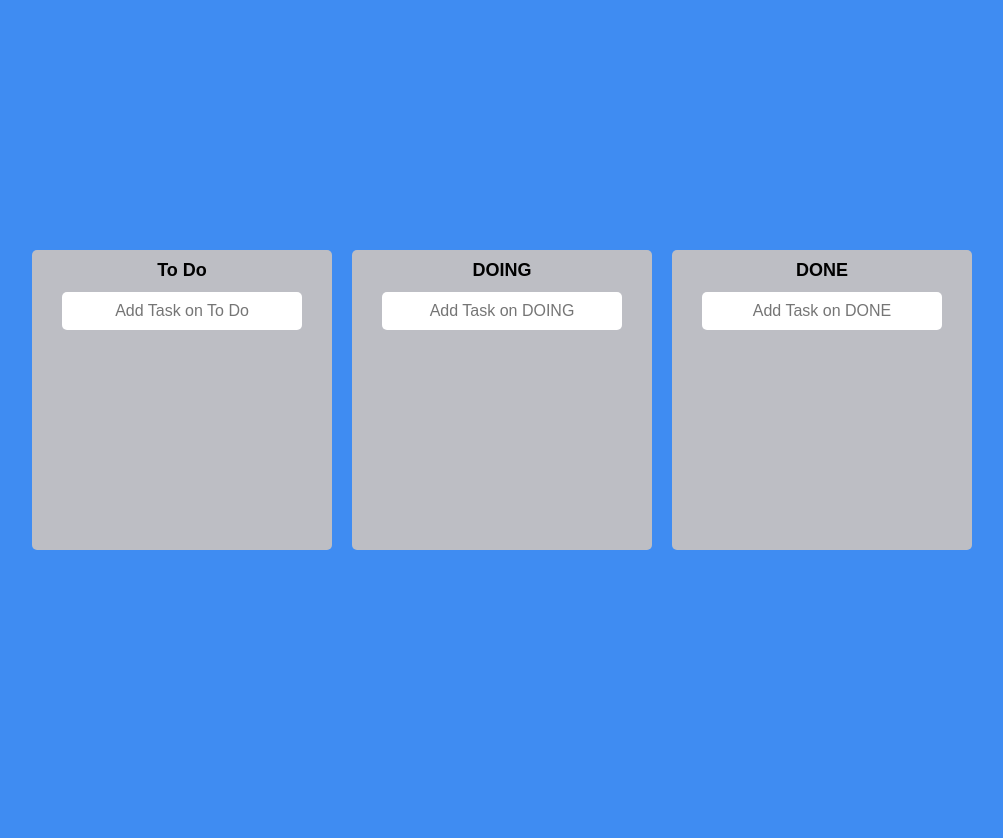
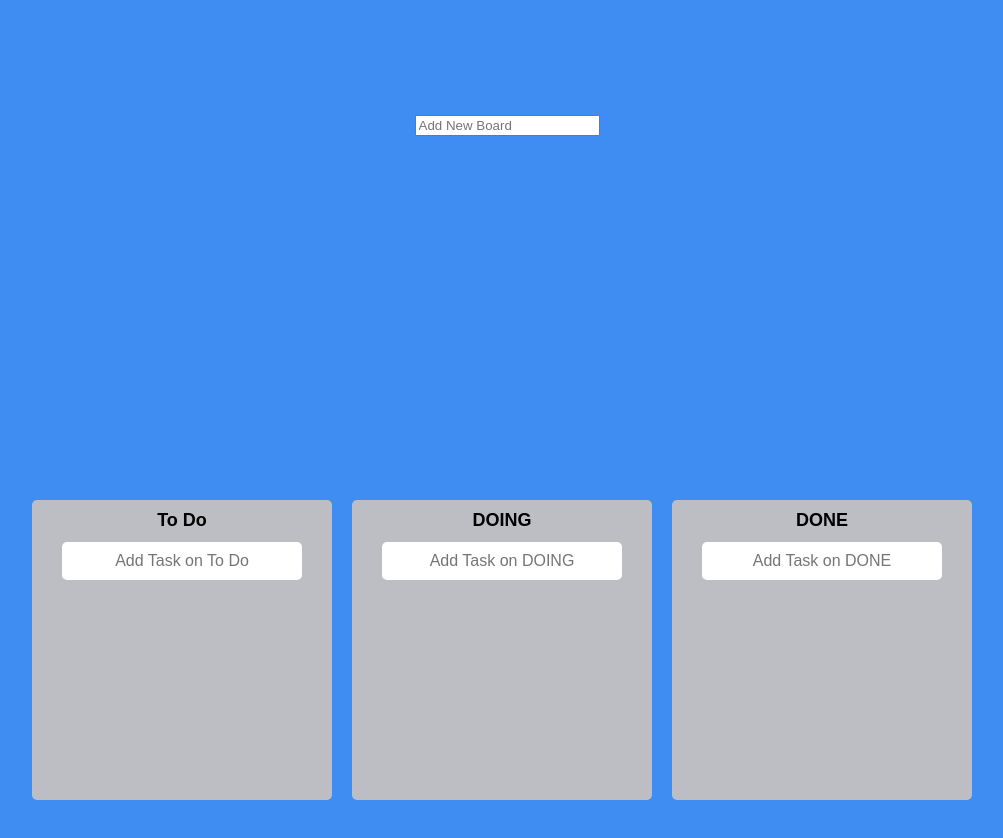
Before and after one commit to HA-SEUNG-JEONG/React-Trello, a React (Create React App) app: page / in a window 1280 px wide. Shown: the top 838 px of the page, without its empty margins (133-1136 px from the left). Before the commit the page ends 800 px from the top, so only its background shows below. Built offline with nearby package versions, Linux system fonts and the light colour scheme.

Commit message:
Saving localStorage,Loading From localStorage, Adding Board

```diff
--- a/src/App.tsx
+++ b/src/App.tsx
@@ -3,6 +3,7 @@ import { useRecoilState } from "recoil";
 import styled from "styled-components";
 import { toDoState, IToDoStateProps } from "./atoms";
 import Board from "./Components/Board";
+import { useEffect } from "react";
 
 const Wrapper = styled.div`
   display: flex;
@@ -14,6 +15,17 @@ const Wrapper = styled.div`
   height: 100vh;
 `;
 
+const AddBoard = styled.form`
+  position: relative;
+  left: 50%;
+  transform: translateX(-50%);
+  display: flex;
+  justify-content: center;
+  align-items: center;
+  width: 50%;
+  height: 250px;
+`;
+
 const Boards = styled.div`
   display: grid;
   width: 100%;
@@ -23,37 +35,47 @@ const Boards = styled.div`
 
 function App() {
   const [toDos, setToDos] = useRecoilState(toDoState);
+  // console.log(toDos); //{To Do: Array(0), DOING: Array(0), DONE: Array(0)} : 아무것도 없을 때 상태
+  const addBoard = (event: React.FormEvent<HTMLFormElement>) => {
+    event.preventDefault();
+    const input = event.currentTarget.boardName;
+    // console.log(input);
+    setToDos((allBoards) => {
+      return {
+        ...allBoards,
+        [input.value]: [],
+      };
+    });
+    input.value = "";
+    input.blur();
+  };
   const onDragEnd = (info: DropResult) => {
     const { destination, source, type, draggableId } = info;
     if (!destination) return;
-    //Board Order Change
     if (type === "board") {
       if (destination.index === source.index) return;
       setToDos((allBoards) => {
-        // console.log(allBoards); //{DOING: Array(0), To Do: Array(0), DONE: Array(0)} : 리스트에 아무것도 입력하지 않은 상태
+        const board = Object.keys(allBoards);
+        board.splice(source.index, 1);
+        board.splice(destination?.index, 0, draggableId);
 
-        const boardId = Object.keys(allBoards);
-
-        boardId.splice(source.index, 1);
-        boardId.splice(destination.index, 0, draggableId);
-        // console.log(boardId); //옮기고 난 후의 Board 위치
-
-        //새로 생길 Board를 만들어야 한다.
-        const newBoard: IToDoStateProps = {}; //newBoard를 IToDoStateProps의 빈 객체를 기본값으로 설정
-        boardId.forEach((key) => {
-          newBoard[key] = allBoards[key]; //모든 Board들을 가져와서 새로 만들어질 newBoard에 복사
+        const newBoard: IToDoStateProps = {};
+        board.forEach((key) => {
+          newBoard[key] = allBoards[key];
         });
         return newBoard;
       });
       return;
     }
+    if (!destination) return;
     if (destination?.droppableId === source.droppableId) {
       //same board movement.
       setToDos((prevBoards) => {
         const copiedBoard = [...prevBoards[source.droppableId]];
         const taskObj = copiedBoard[source.index]; //옮기려고 하는 to do object 전체를 가져다줌
         copiedBoard.splice(source.index, 1);
-        copiedBoard.splice(destination.index, 0, taskObj);
+        copiedBoard.splice(destination?.index, 0, taskObj);
+        // console.log("copiedBoard", copiedBoard); //최종적으로 옮겨진 Board
         return {
           ...prevBoards,
           [source.droppableId]: copiedBoard,
@@ -64,8 +86,8 @@ function App() {
       //cross board movement.
       setToDos((prevBoards) => {
         const sourceBoard = [...prevBoards[source.droppableId]]; //움직임이 시작된 board의 복사본
+        const taskObj = sourceBoard[source.index];
         const destinationBoard = [...prevBoards[destination.droppableId]]; //움직임이 끝난 board의 복사본
-        const taskObj = sourceBoard[source.index];
         sourceBoard.splice(source.index, 1);
         destinationBoard.splice(destination?.index, 0, taskObj);
         return {
@@ -76,7 +98,21 @@ function App() {
       });
     }
   };
+  useEffect(() => {
+    const localStorageToDoCards = localStorage.getItem("myList");
+    if (localStorageToDoCards === "{}" || localStorageToDoCards === null)
+      return;
+    setToDos(JSON.parse(localStorageToDoCards));
+  }, []);
+  useEffect(() => {
+    localStorage.setItem("myList", JSON.stringify(toDos));
+  }, [toDos]);
+
   return (
+    <>
+      <AddBoard onSubmit={addBoard}>
+        <input id="boardName" placeholder="Add New Board" />
+      </AddBoard>
       <DragDropContext onDragEnd={onDragEnd}>
         <Droppable droppableId="boardList" type="board" direction="horizontal">
           {(magic) => (
@@ -95,6 +131,7 @@ function App() {
           )}
         </Droppable>
       </DragDropContext>
+    </>
   );
 }
 
--- a/src/components/DraggableCard.tsx
+++ b/src/components/DraggableCard.tsx
@@ -22,16 +22,16 @@ interface IDraggableCardProps {
 
 function DraggableCard({ toDoId, toDoText, index }: IDraggableCardProps) {
   const setToDos = useSetRecoilState(toDoState);
-  const onDelete = (id: string) => {
+  const onDeleteClick = (id: string) => {
     setToDos((toDoCards) => {
-      const copyBoard = { ...toDoCards };
-      const keys = Object.keys(toDoCards);
+      const copiedBoard = { ...toDoCards };
+      const keys = Object.keys(copiedBoard);
       keys.forEach((key) => {
-        copyBoard[key] = toDoCards[key].filter(
+        copiedBoard[key] = toDoCards[key].filter(
           (toDoCard) => toDoCard.id !== Number(id)
         );
       });
-      return copyBoard;
+      return copiedBoard;
     });
   };
   return (
@@ -46,7 +46,7 @@ function DraggableCard({ toDoId, toDoText, index }: IDraggableCardProps) {
           {toDoText}
           <button
             onClick={() =>
-              onDelete(magic.draggableProps["data-rbd-draggable-id"])
+              onDeleteClick(magic.draggableProps["data-rbd-draggable-id"])
             }
           >
             ❌
```
Lines whose indentation alone changed are shown as unchanged.
